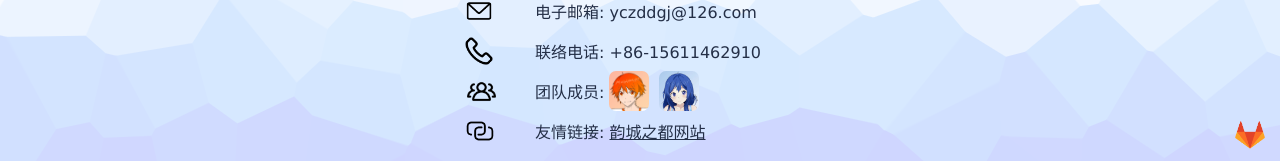
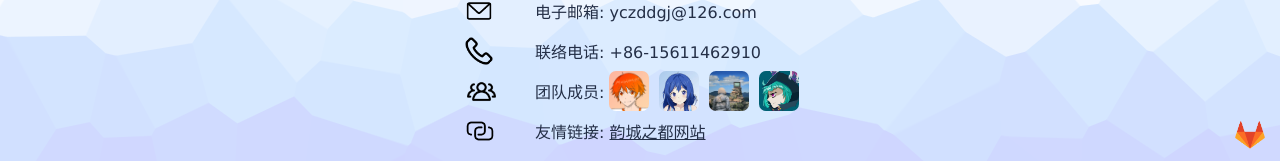
Before and after one commit to ferv3455/ML-Model-Management, a Vue app in the folder client/: page / in a window 1280 px wide. Shown: the part 635-796 px from the top of the page. Built offline with nearby package versions, Linux system fonts and the light colour scheme; no server answers.

Commit message:
增加了footer中的成员头像

```diff
--- a/client/src/App.vue
+++ b/client/src/App.vue
@@ -26,6 +26,8 @@
             <p> 团队成员:</p>
             <img class="teamAvatar" src="./assets/avatar/gxy.png" alt="avatar">
             <img class="teamAvatar" src="./assets/avatar/xyy.jpg" alt="avatar">
+            <img class="teamAvatar" src="./assets/avatar/xrf.jpg" alt="avatar">
+            <img class="teamAvatar" src="./assets/avatar/fjj.jpg" alt="avatar">
           </div>
           <img id="linkIcon" src="./assets/linkIcon.png" alt="linkIcon">
           <p> 友情链接: <a href="http://www.yczddgj.com">韵城之都网站</a> </p>
```
Also changed, not shown: client/src/assets/avatar/fjj.jpg (added), client/src/assets/avatar/xrf.jpg (added).
